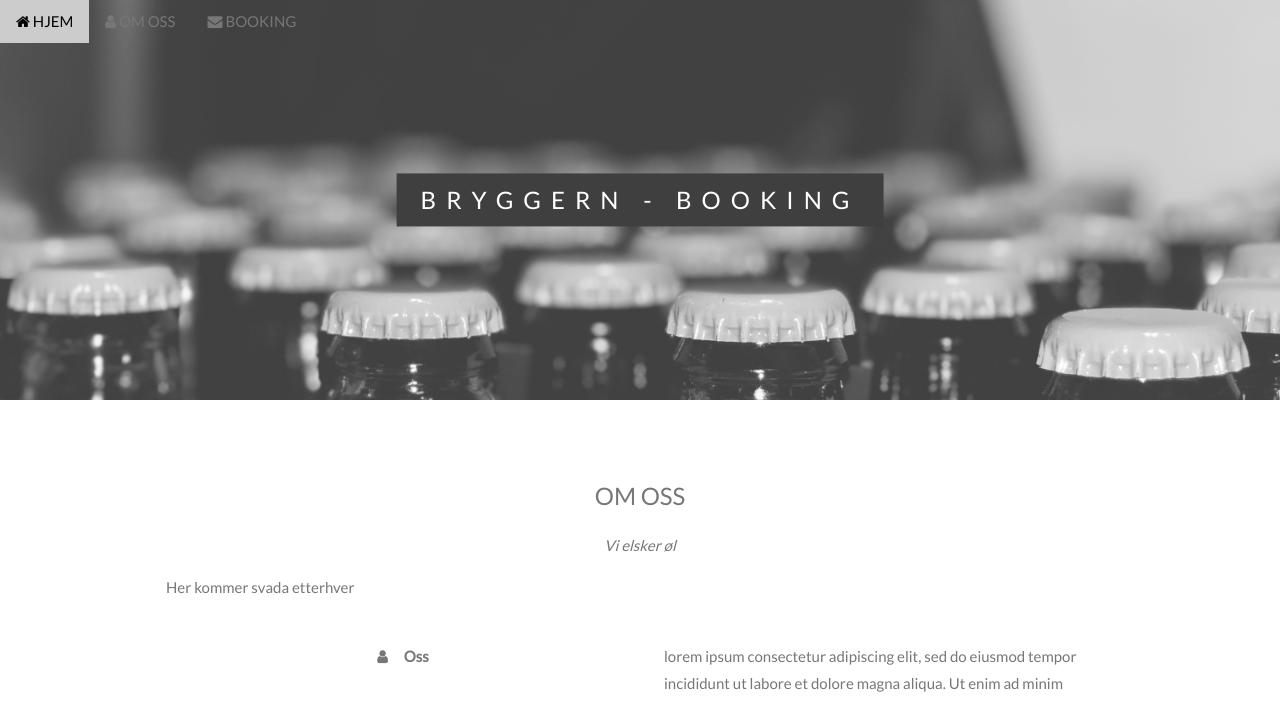
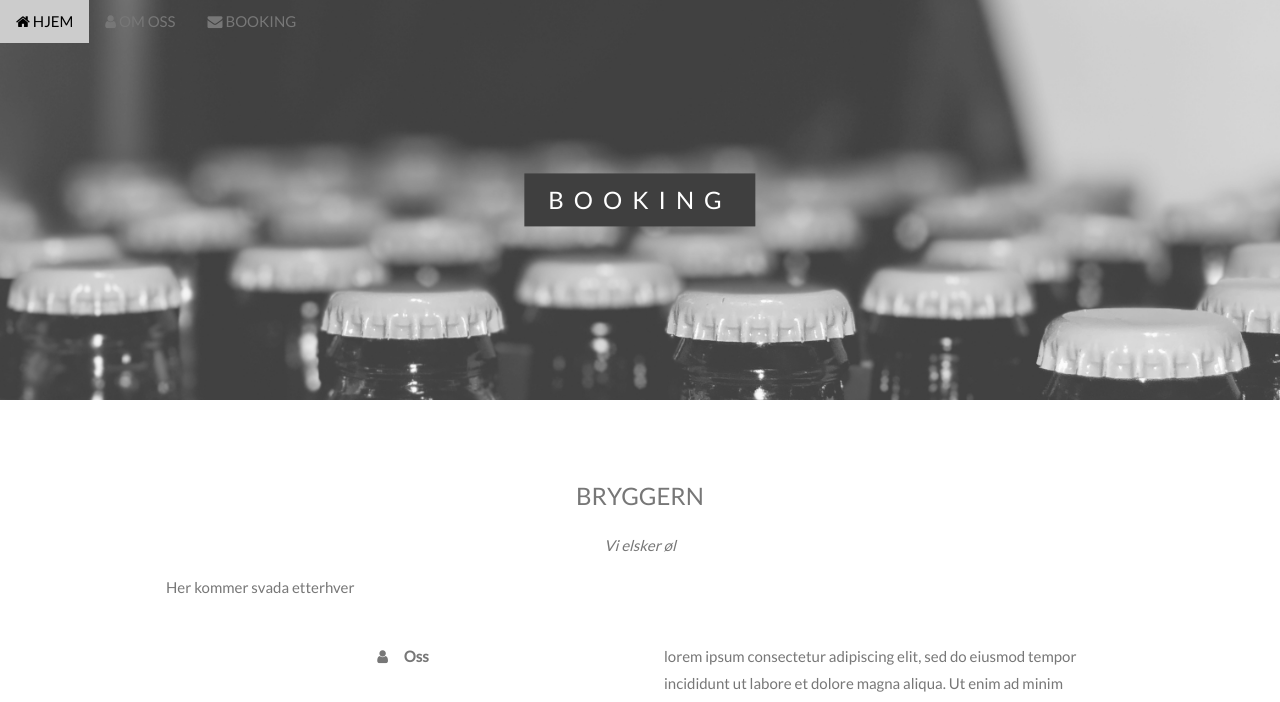
Before and after one commit to jkaob/fifagutta.com, a Flask app: page / in a window 1280 px wide. Shown: the top 702 px of the page. Run offline with Flask 2, Linux system fonts and the light colour scheme.

Commit message:
change main button to 'booking'

```diff
--- a/templates/index.html
+++ b/templates/index.html
@@ -75,13 +75,13 @@ body, html {
 <!-- First Parallax Image with Logo Text -->
 <div class="bgimg-1 w3-display-container w3-opacity-min" id="home">
   <div class="w3-display-middle" style="white-space:nowrap;">
-    <a href="#booking" class="w3-bar-item w3-button" onclick="toggleFunction()"><span class="w3-center w3-padding-large w3-black w3-xlarge w3-wide w3-animate-opacity">BRYGGERN <span class="w3-hide-small">-</span> BOOKING</span></a>
+    <a href="#booking" class="w3-bar-item w3-button" onclick="toggleFunction()"><span class="w3-center w3-padding-large w3-black w3-xlarge w3-wide w3-animate-opacity">BOOKING</span></a>
   </div>
 </div>
 
 <!-- Container (About Section) -->
 <div class="w3-content w3-container w3-padding-64" id="about">
-  <h3 class="w3-center">OM OSS</h3>
+  <h3 class="w3-center">BRYGGERN</h3>
   <p class="w3-center"><em>Vi elsker øl</em></p>
   <p>Her kommer svada etterhver</p>
   <div class="w3-row">
@@ -108,7 +108,7 @@ body, html {
   </div>
   <p class="w3-wide"><i class="fa fa-coffee"></i>KAFFE</p>
   <div class="w3-light-grey">
-    <div class="w3-container w3-padding-small w3-dark-grey w3-center" style="width:75%">75%</div>
+    <div class="w3-container w3-padding-small w3-dark-grey w3-center" style="width:69%">69%</div>
   </div>
 </div>
 
```
